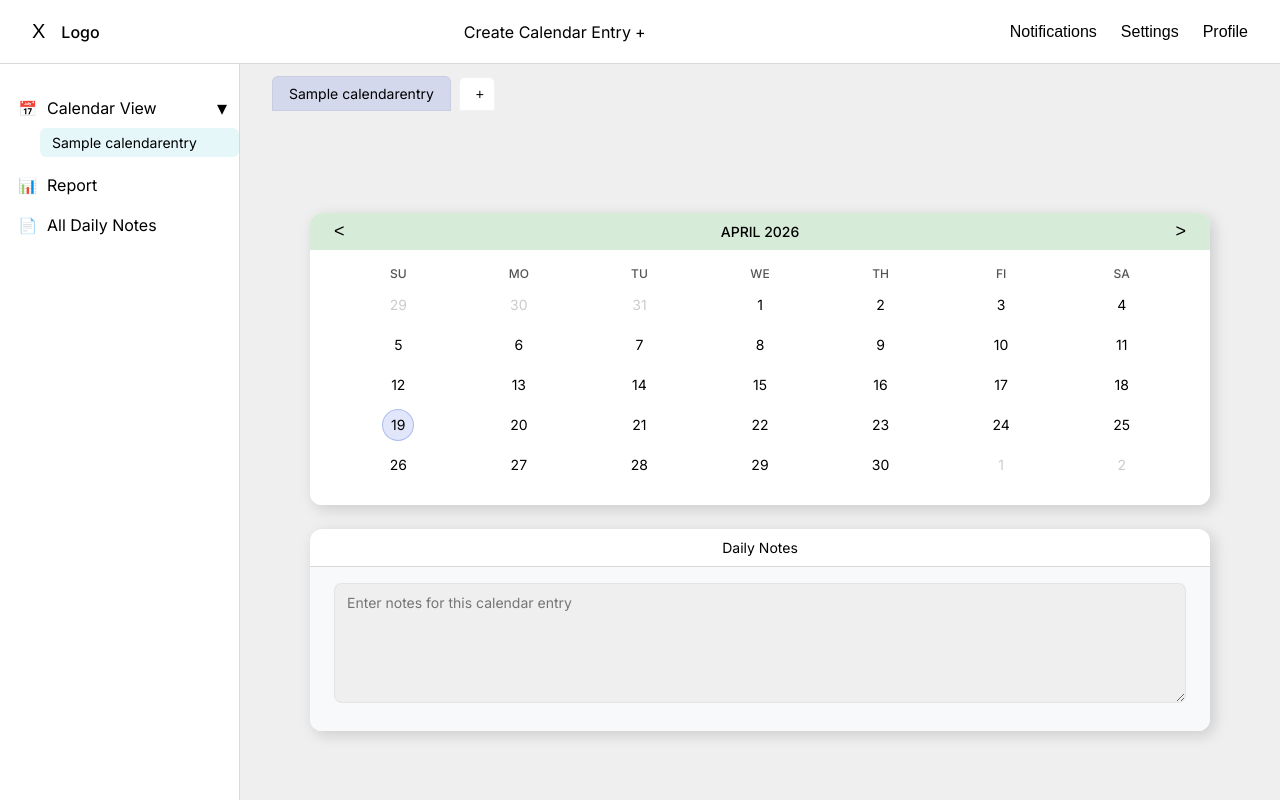
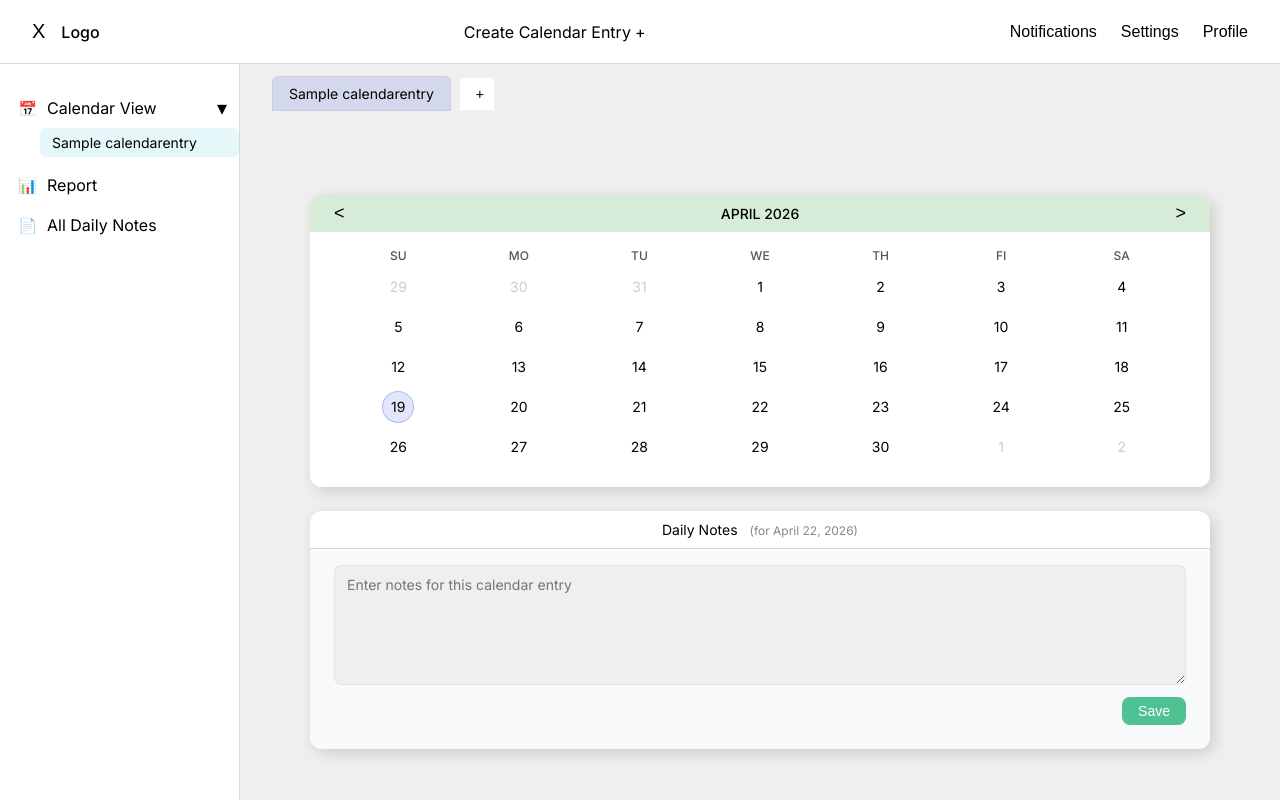
Before and after one commit to Babajideshadare/one_kalenda, a Django app: page /?entry_id=2 in a window 1280 px wide. Run offline with Django 5.2, Linux system fonts and the light colour scheme; tables that the repository leaves empty hold one stand-in row (values such as "Sample post").

Commit message:
Connect Daily Notes textarea to CalendarDay for active entry and save notes

```diff
--- a/habits/views.py
+++ b/habits/views.py
@@ -1,25 +1,56 @@
+from datetime import date
+
 from django.shortcuts import render, redirect
-from .models import CalendarEntry
+from .models import CalendarEntry, CalendarDay
 
 
 def home(request):
     """
-    Home page: show layout and a row of tabs for CalendarEntry objects.
-    The active tab can be chosen via ?entry_id=...; otherwise first entry.
+    Home page: show layout, entries as tabs, and for an active entry
+    show a calendar + Daily Notes for a single date (today for now).
+
+    POST: save notes for the active entry + selected date.
+    GET: display current notes.
     """
     entries = CalendarEntry.objects.all().order_by('order', 'id')
     active_entry = entries.first() if entries else None
 
-    entry_id = request.GET.get('entry_id')
+    # Determine active entry id from GET or POST
+    entry_id = request.GET.get('entry_id') or request.POST.get('entry_id')
     if entry_id and entries.exists():
         try:
             active_entry = entries.get(id=entry_id)
         except CalendarEntry.DoesNotExist:
             pass
 
+    # For now, use today's date as the selected date
+    selected_date = date.today()
+    day = None
+
+    if active_entry:
+        # Handle saving notes (POST)
+        if request.method == 'POST':
+            notes = request.POST.get('notes', '')
+            day, _created = CalendarDay.objects.get_or_create(
+                entry=active_entry,
+                date=selected_date,
+            )
+            day.notes = notes
+            day.save()
+            # Redirect to avoid form re-submission and keep active entry
+            return redirect(f"/?entry_id={active_entry.id}")
+
+        # On GET: fetch existing day if any
+        day = CalendarDay.objects.filter(
+            entry=active_entry,
+            date=selected_date
+        ).first()
+
     context = {
         'entries': entries,
         'active_entry': active_entry,
+        'selected_date': selected_date,
+        'day': day,
     }
     return render(request, 'habits/home.html', context)
 
@@ -34,19 +65,16 @@ def create_calendar_entry(request):
     entries = CalendarEntry.objects.all().order_by('order', 'id')
     count = entries.count()
 
-    # Do not create more than MAX_ENTRIES
     if count >= MAX_ENTRIES:
         return redirect('home')
 
-    # Default name: 'Tab N' where N = total entries + 1
     next_number = count + 1
     default_name = f"Tab {next_number}"
 
     new_entry = CalendarEntry.objects.create(
         name=default_name,
-        order=count,   # append at the end
-        user=None,     # will use real user when we add auth
+        order=count,
+        user=None,   # will be set when auth is added
     )
 
-    # Redirect back to home and mark this new entry as active via query param
     return redirect(f"/?entry_id={new_entry.id}")
--- a/static/css/styles.css
+++ b/static/css/styles.css
@@ -395,3 +395,32 @@ body {
     font-size: 14px;
     resize: vertical;
 }
+
+/* Notes date label (small text next to 'Daily Notes') */
+.notes-date-label {
+    font-size: 12px;
+    color: #888888;
+    margin-left: 8px;
+}
+
+/* Notes form actions */
+.notes-form {
+    display: flex;
+    flex-direction: column;
+    gap: 12px;
+}
+
+.notes-actions {
+    display: flex;
+    justify-content: flex-end;
+}
+
+.notes-save-btn {
+    padding: 6px 16px;
+    border-radius: 8px;
+    border: none;
+    background-color: #4fc192; /* matches yes button color */
+    color: #ffffff;
+    font-size: 14px;
+    cursor: pointer;
+}
--- a/templates/habits/home.html
+++ b/templates/habits/home.html
@@ -3,7 +3,7 @@
 {% block content %}
 {% if active_entry %}
     <div class="calendar-section">
-        <!-- Calendar card -->
+        <!-- Calendar card (still static UI for now) -->
         <div class="calendar-card">
             <div class="calendar-header">
                 <button class="month-nav" type="button">&lt;</button>
@@ -22,7 +22,6 @@
                 <div class="weekday">SA</div>
 
                 <!-- Days (static for now, UI only) -->
-                <!-- Row 1 (previous month days) -->
                 <div class="day muted">29</div>
                 <div class="day muted">30</div>
                 <div class="day muted">31</div>
@@ -31,7 +30,6 @@
                 <div class="day">3</div>
                 <div class="day">4</div>
 
-                <!-- Row 2 -->
                 <div class="day">5</div>
                 <div class="day">6</div>
                 <div class="day">7</div>
@@ -40,7 +38,6 @@
                 <div class="day">10</div>
                 <div class="day">11</div>
 
-                <!-- Row 3 -->
                 <div class="day">12</div>
                 <div class="day">13</div>
                 <div class="day">14</div>
@@ -49,7 +46,6 @@
                 <div class="day">17</div>
                 <div class="day">18</div>
 
-                <!-- Row 4 (19 selected) -->
                 <div class="day selected">19</div>
                 <div class="day">20</div>
                 <div class="day">21</div>
@@ -58,7 +54,6 @@
                 <div class="day">24</div>
                 <div class="day">25</div>
 
-                <!-- Row 5 -->
                 <div class="day">26</div>
                 <div class="day">27</div>
                 <div class="day">28</div>
@@ -71,9 +66,31 @@
 
         <!-- Daily Notes card -->
         <div class="notes-card">
-            <div class="notes-header">Daily Notes</div>
+            <div class="notes-header">
+                Daily Notes
+                {% if selected_date %}
+                    <span class="notes-date-label">
+                        (for {{ selected_date }})
+                    </span>
+                {% endif %}
+            </div>
             <div class="notes-body">
-                <textarea class="notes-textarea" placeholder="Enter notes for this calendar entry"></textarea>
+                <form method="post" class="notes-form">
+                    {% csrf_token %}
+                    <textarea
+                        class="notes-textarea"
+                        name="notes"
+                        placeholder="Enter notes for this calendar entry"
+                    >{% if day %}{{ day.notes }}{% endif %}</textarea>
+
+                    <input type="hidden" name="entry_id" value="{{ active_entry.id }}">
+
+                    <div class="notes-actions">
+                        <button type="submit" class="notes-save-btn">
+                            Save
+                        </button>
+                    </div>
+                </form>
             </div>
         </div>
     </div>
```
